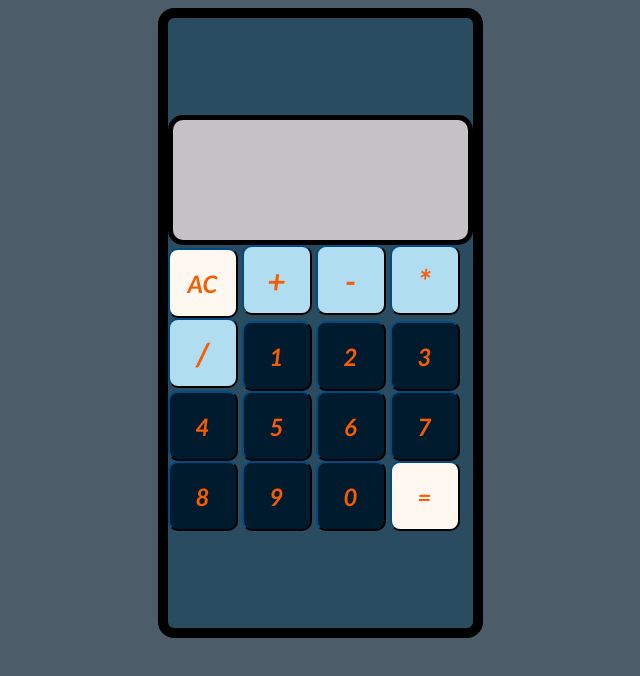
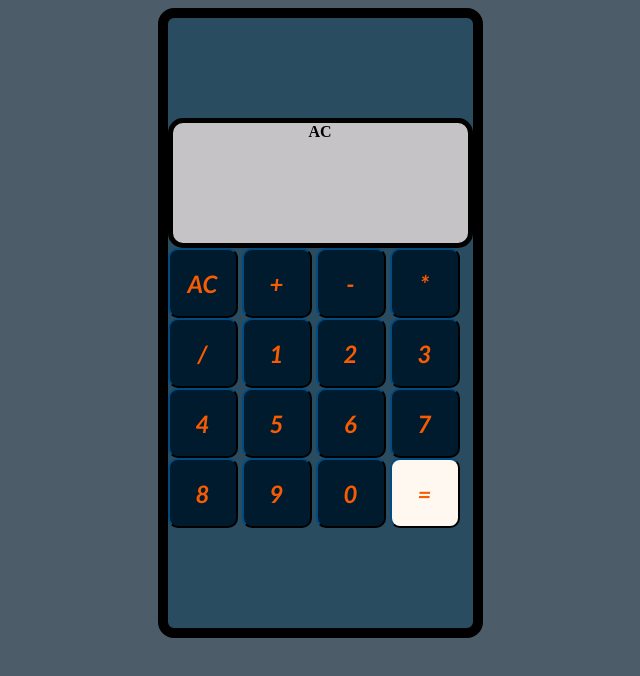
Before and after one commit to Y-IT98/calculatorTOP, a website: page index.html in a window 1280 px wide. Both pictures are taken after a click on the button "AC". Shown: the whole page, without its empty margins (320-960 px from the left). Drawn offline with Linux system fonts and the light colour scheme.

Commit message:
Updated the buttons in HTML to have two separate classes. One for numbers and one for operators, Created IDs for the operators to be used later on. Also created a function to display the operator.

```diff
--- a/app.js
+++ b/app.js
@@ -0,0 +1,47 @@
+({
+    plugins:['jsdom-quokka-plugin']
+})
+
+const calcButtons = document.querySelector('.calc-buttons');
+const displayArea = document.querySelector('.display');
+const buttonNodeList = document.querySelectorAll('.numbers');
+const buttonArray = Array.from(buttonNodeList);
+const operatorNodeList = document.querySelectorAll('.operator');
+const operatorArray = Array.from(operatorNodeList);
+
+let calculator = {
+    number1: [],
+    number2: null,
+
+    add(){
+        return this.number1 + this.number2
+    },
+    subtract(){
+        return this.number1 - this.number2
+    },
+    displayNum(){
+        let numberClass;
+
+        buttonArray.forEach(button=> button.addEventListener('click',()=>{
+            numberClass = button.textContent;
+            this.number1 = `${(numberClass)}`
+            displayArea.textContent += this.number1
+            console.log((this.number1))
+        }))
+        return numberClass
+
+    }, selectOperator(){
+        let operatorClass ;
+        operatorArray.forEach(button=> button.addEventListener('click',()=>{
+            operatorClass = button.textContent;
+            displayArea.textContent += operatorClass
+
+        }))
+        return operatorClass
+
+    }
+
+}
+
+calculator.displayNum()
+calculator.selectOperator()
--- a/index.html
+++ b/index.html
@@ -13,22 +13,22 @@
         <div class="display"> </div>
 
         <div class="calc-buttons">
-            <button class="clear"> AC </button>
-            <button class="add"> + </button>
-            <button class="subtract"> - </button>
-            <button class="multiply"> * </button>
-            <button class="divide"> / </button>
+            <button class="operator" id="clear"> AC </button>
+            <button class="operator" id="add"> + </button>
+            <button class="operator" id="subtract"> - </button>
+            <button class="operator" id="multiply"> * </button>
+            <button class="operator" id="divide"> / </button>
 
-            <button class="one">1</button>
-            <button class="two">2</button>
-            <button class="three">3</button>
-            <button class="four">4</button>
-            <button class="five">5</button>
-            <button class="six">6</button>
-            <button class="seven">7</button>
-            <button class="eight">8</button>
-            <button class="nine">9</button>
-            <button class="zero">0</button>
+            <button class="numbers">1</button>
+            <button class="numbers">2</button>
+            <button class="numbers">3</button>
+            <button class="numbers">4</button>
+            <button class="numbers">5</button>
+            <button class="numbers">6</button>
+            <button class="numbers">7</button>
+            <button class="numbers">8</button>
+            <button class="numbers">9</button>
+            <button class="numbers">0</button>
 
             <button class="equals"> = </button>
 
```
Also changed, not shown: script.js (deleted, +0 -37 lines).
